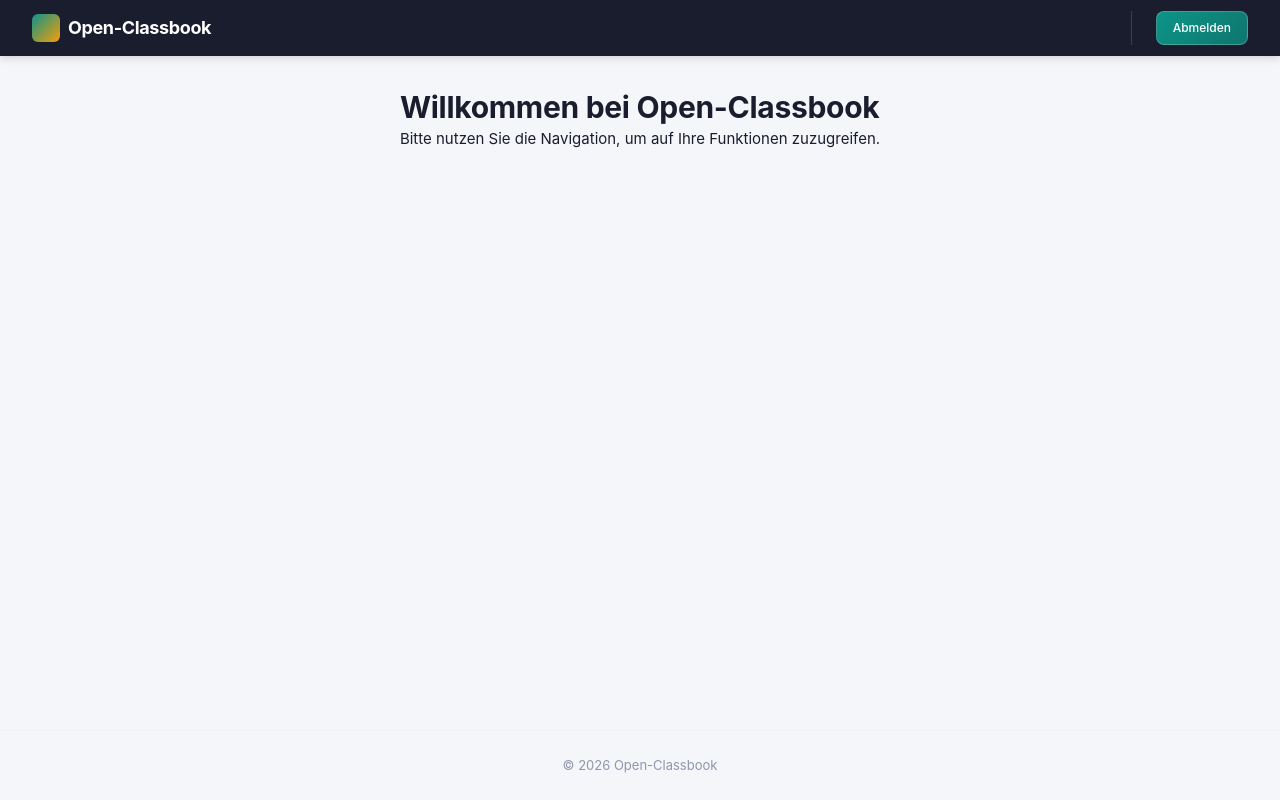
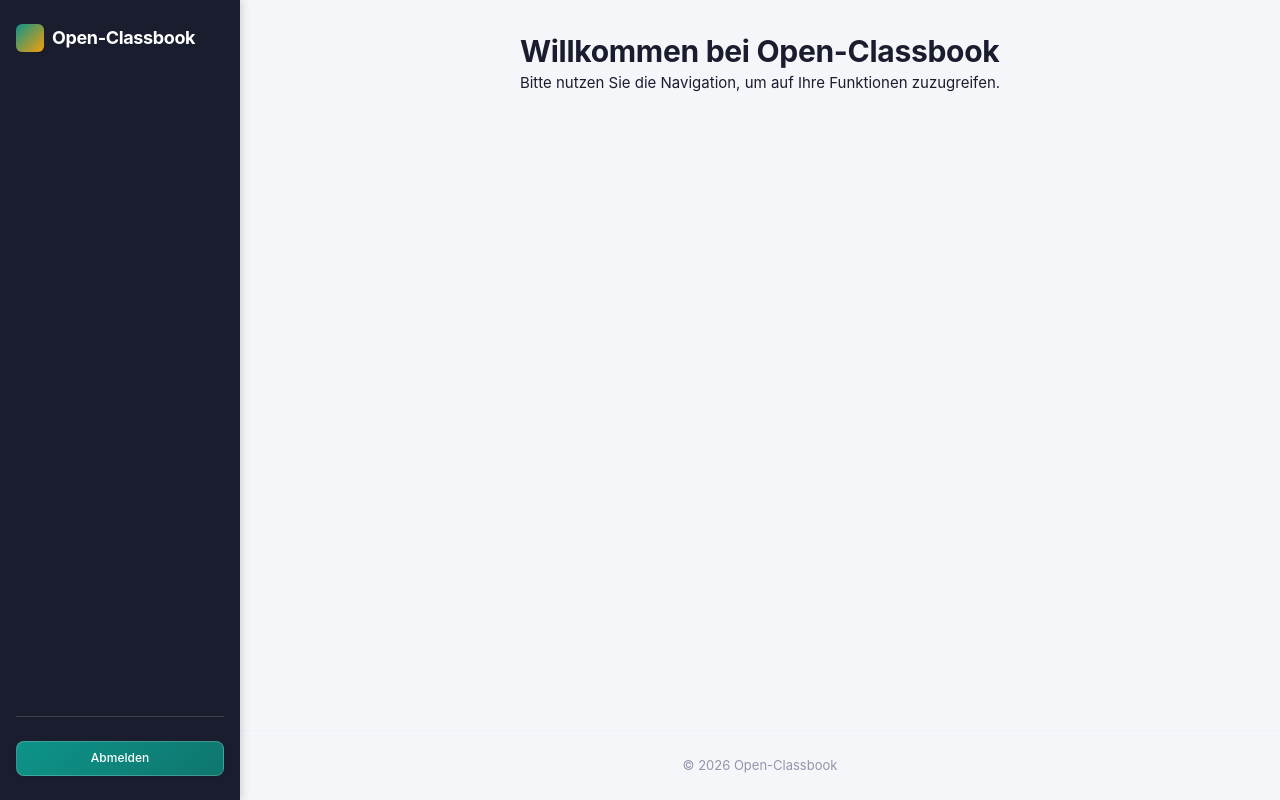
Before and after one commit to JulianGiebel1987/open-classbook, a PHP site: page /dashboard in a window 1280 px wide. Run offline with PHP 8.4, Linux system fonts and the light colour scheme; the visitor is signed in with stand-in values (Sample User, id 1); data that the repository does not hold is empty.

Commit message:
Navigation als linke Sidebar ausrichten
Die Hauptnavigation steht nun als feste, vertikale Sidebar am linken
Bildschirmrand; alle Menuepunkte sind untereinander angeordnet. Der
Seiteninhalt erhaelt automatisch einen entsprechenden linken Abstand.
Auf Mobilgeraeten (<= 768px) bleibt die bekannte zusammenklappbare
Topbar-Variante erhalten.

https://claude.ai/code/session_016Af3TjHifBFhcp3x7QMh6h

```diff
--- a/public/css/style.css
+++ b/public/css/style.css
@@ -48,6 +48,11 @@
     --transition: 0.2s ease;
     --transition-slow: 0.3s cubic-bezier(0.4, 0, 0.2, 1);
     --focus-ring: 0 0 0 3px rgba(13, 148, 136, 0.3);
+    --sidebar-width: 240px;
+}
+
+body {
+    padding-left: var(--sidebar-width);
 }
 
 /* ===== Google Fonts Import ===== */
@@ -123,26 +128,30 @@ textarea:focus-visible {
     top: var(--spacing-sm);
 }
 
-/* ===== Navbar ===== */
+/* ===== Navbar (Sidebar links) ===== */
 .navbar {
     background: var(--color-navbar);
-    padding: 0 var(--spacing-xl);
+    padding: var(--spacing-lg) var(--spacing-md);
+    display: flex;
+    flex-direction: column;
+    align-items: stretch;
+    position: fixed;
+    top: 0;
+    left: 0;
+    bottom: 0;
+    width: var(--sidebar-width);
+    z-index: 100;
+    overflow-y: auto;
+    box-shadow: 2px 0 8px rgba(0, 0, 0, 0.15);
+}
+
+.navbar-brand {
     display: flex;
     align-items: center;
     justify-content: space-between;
-    flex-wrap: wrap;
-    position: sticky;
-    top: 0;
-    z-index: 100;
-    min-height: 56px;
-    border-bottom: none;
-    box-shadow: 0 2px 8px rgba(0, 0, 0, 0.15);
-}
-
-.navbar-brand {
-    display: flex;
-    align-items: center;
     gap: var(--spacing-sm);
+    width: 100%;
+    margin-bottom: var(--spacing-lg);
 }
 
 .navbar-brand a {
@@ -190,19 +199,27 @@ textarea:focus-visible {
 .navbar-menu {
     list-style: none;
     display: flex;
-    align-items: center;
+    flex-direction: column;
+    align-items: stretch;
     gap: 2px;
     margin: 0;
     padding: 0;
+    width: 100%;
+    flex: 1;
+}
+
+.navbar-menu > li {
+    width: 100%;
 }
 
 .navbar-menu a {
+    display: block;
+    width: 100%;
     color: var(--color-navbar-text);
     padding: var(--spacing-sm) var(--spacing-md);
     border-radius: var(--radius);
     transition: all var(--transition);
     font-size: var(--font-size-sm);
-    white-space: nowrap;
     font-weight: 500;
 }
 
@@ -220,11 +237,13 @@ textarea:focus-visible {
 
 .navbar-user {
     display: flex;
-    align-items: center;
+    flex-direction: column;
+    align-items: flex-start;
     gap: var(--spacing-sm);
-    margin-left: var(--spacing-md);
-    padding-left: var(--spacing-md);
-    border-left: 1px solid rgba(255, 255, 255, 0.15);
+    width: 100%;
+    margin-top: auto;
+    padding-top: var(--spacing-md);
+    border-top: 1px solid rgba(255, 255, 255, 0.15);
 }
 
 .navbar-user span {
```
Also changed, not shown: other parts of public/css/style.css (+29 -3 lines).
